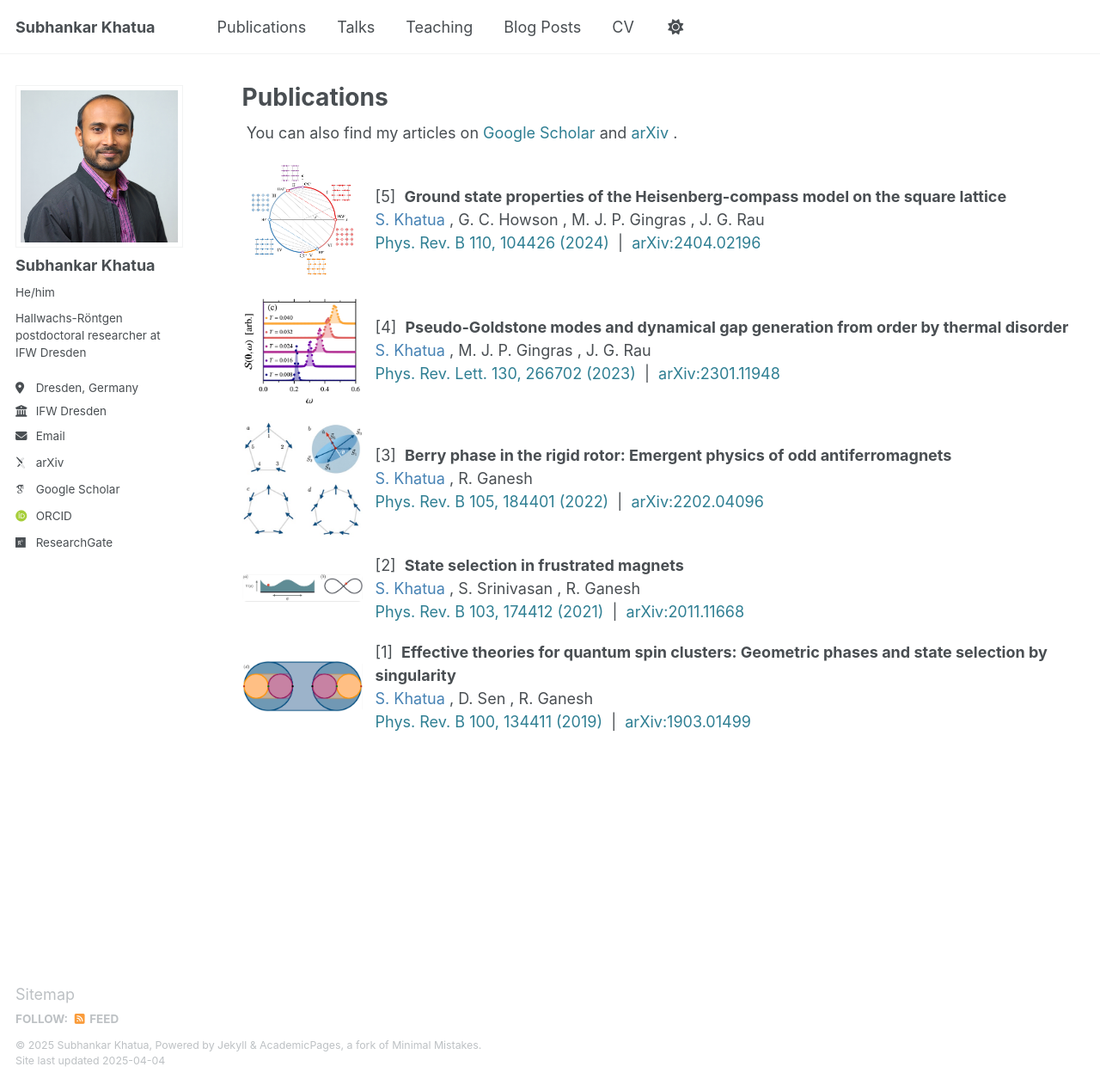
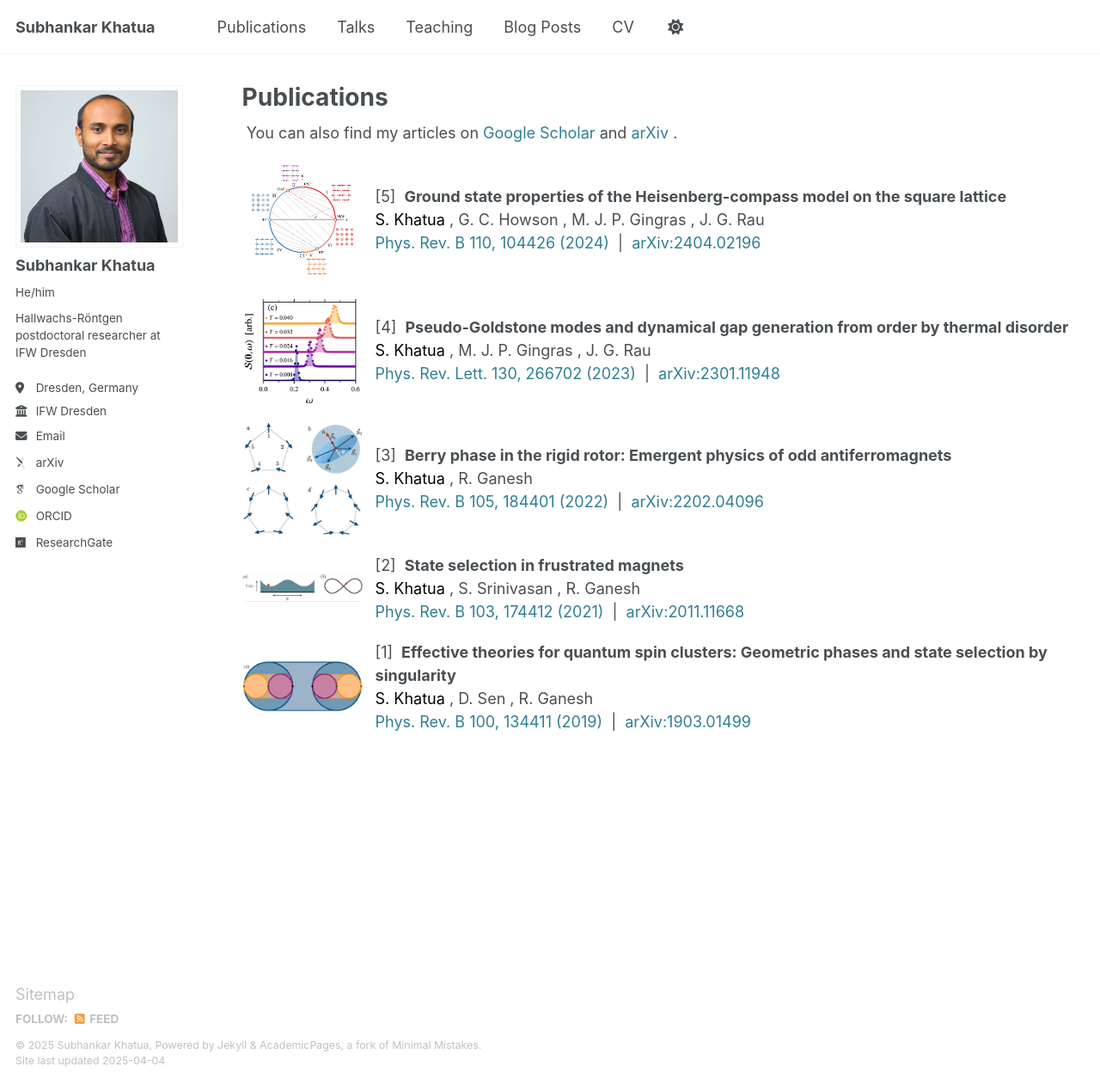
Before and after one commit to subhankar-khatua/subhankar-khatua.github.io, a Jekyll site: the page built from _pages/publications.html, in a window 1280 px wide and 1262 px high. Shown: the whole window at 86% size. Built offline with Jekyll 4.4.1, drawn with Linux system fonts in a browser that asks for light colours; some web fonts are replaced.

Commit message:
Update publications.html

```diff
--- a/_pages/publications.html
+++ b/_pages/publications.html
@@ -79,7 +79,7 @@ author_profile: true
             {% assign authors = post.authors | split: ',' %}
             {% for author in authors %}
               {% if author contains "S. Khatua" %}
-                <span style="color: steelblue;">{{ author | strip }}</span>
+                <span style="color: black;">{{ author | strip }}</span>
               {% else %}
                 {{ author | strip }}
               {% endif %}
```
